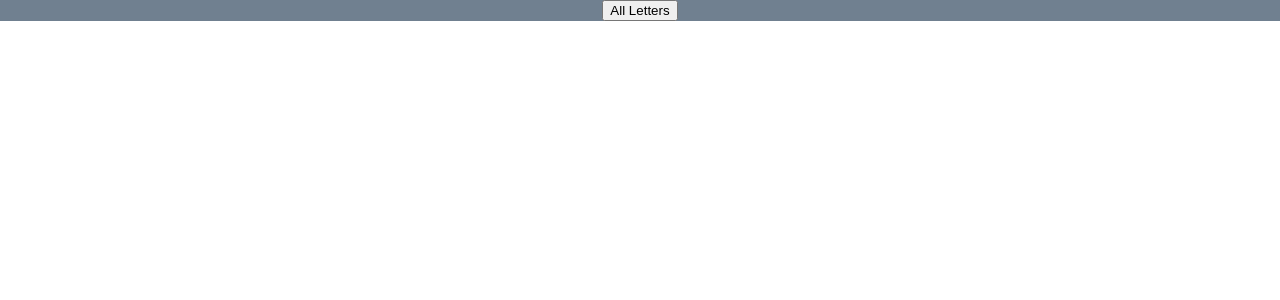
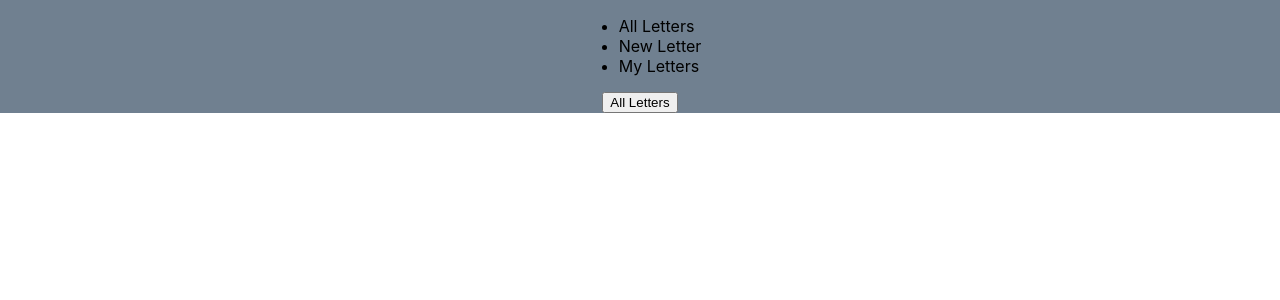
Before and after one commit to JohnBorges52/paper-airplanes, a React (Create React App) app in the folder client/: page / in a window 1280 px wide. Shown: the top 300 px of the page. Built offline with nearby package versions, Linux system fonts and the light colour scheme; the HTML template or start-up script is replaced by a standard one.

Commit message:
Add navbar component to app view

```diff
--- a/client/src/App.js
+++ b/client/src/App.js
@@ -2,6 +2,7 @@ import logo from "./logo.svg";
 import { Route, Link, Routes, useNavigate } from "react-router-dom";
 import "./App.css";
 import "./styles/letterItem.scss";
+import { Navbar } from "./components/Navbar";
 
 import { LetterList } from "./components/LetterList";
 
@@ -10,6 +11,7 @@ function App() {
 
   return (
     <div className="App">
+      <Navbar />
       <Routes>
         <Route
           path="/"
--- /dev/null
+++ b/client/src/components/Navbar.jsx
@@ -0,0 +1,16 @@
+import { useNavigate } from "react-router-dom";
+
+export const Navbar = () => {
+
+  const navigate = useNavigate();
+  return (
+    <div>
+      <ul className="nav-links">
+        <li className="nav-link" onClick={() => { navigate("/letters") }}>All Letters</li>
+        <li className="nav-link" onClick={() => { navigate("/letters/new") }}>New Letter</li>
+        <li className="nav-link" onClick={() => { navigate("/letters/profile") }}>My Letters</li>
+      </ul>
+    </div>
+  )
+
+}
```
